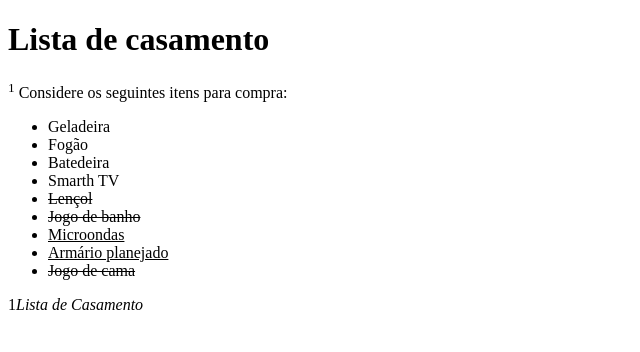
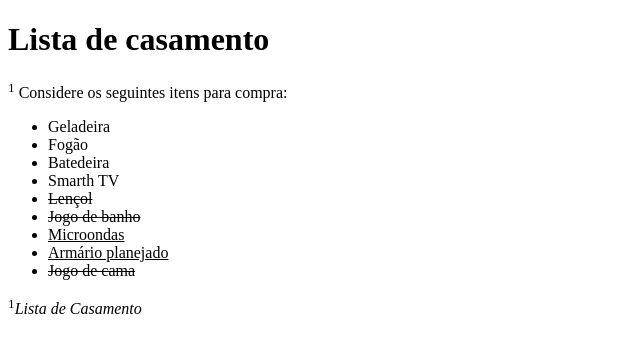
Before and after one commit to romersonrsantana/icar-velas, a plain HTML site: page exercicios/exoo5-edicao-impreciso/index.html in a window 1280 px wide. Shown: the full height of the page, 0-640 px from the left. Drawn offline with Linux system fonts and the light colour scheme.

Commit message:
Update index.html

```diff
--- a/exercicios/exoo5-edicao-impreciso/index.html
+++ b/exercicios/exoo5-edicao-impreciso/index.html
@@ -22,8 +22,8 @@
         <li><ins>Armário planejado</ins></li>
         <li><s>Jogo de cama</s></li>
     </ul>
-    <footer
-        <sup>1</sup><cite>Lista de Casamento </cite>
+    <footer>
+        <P><sup>1</sup><cite>Lista de Casamento </cite></P>
 
     </footer>
 </body>
```
